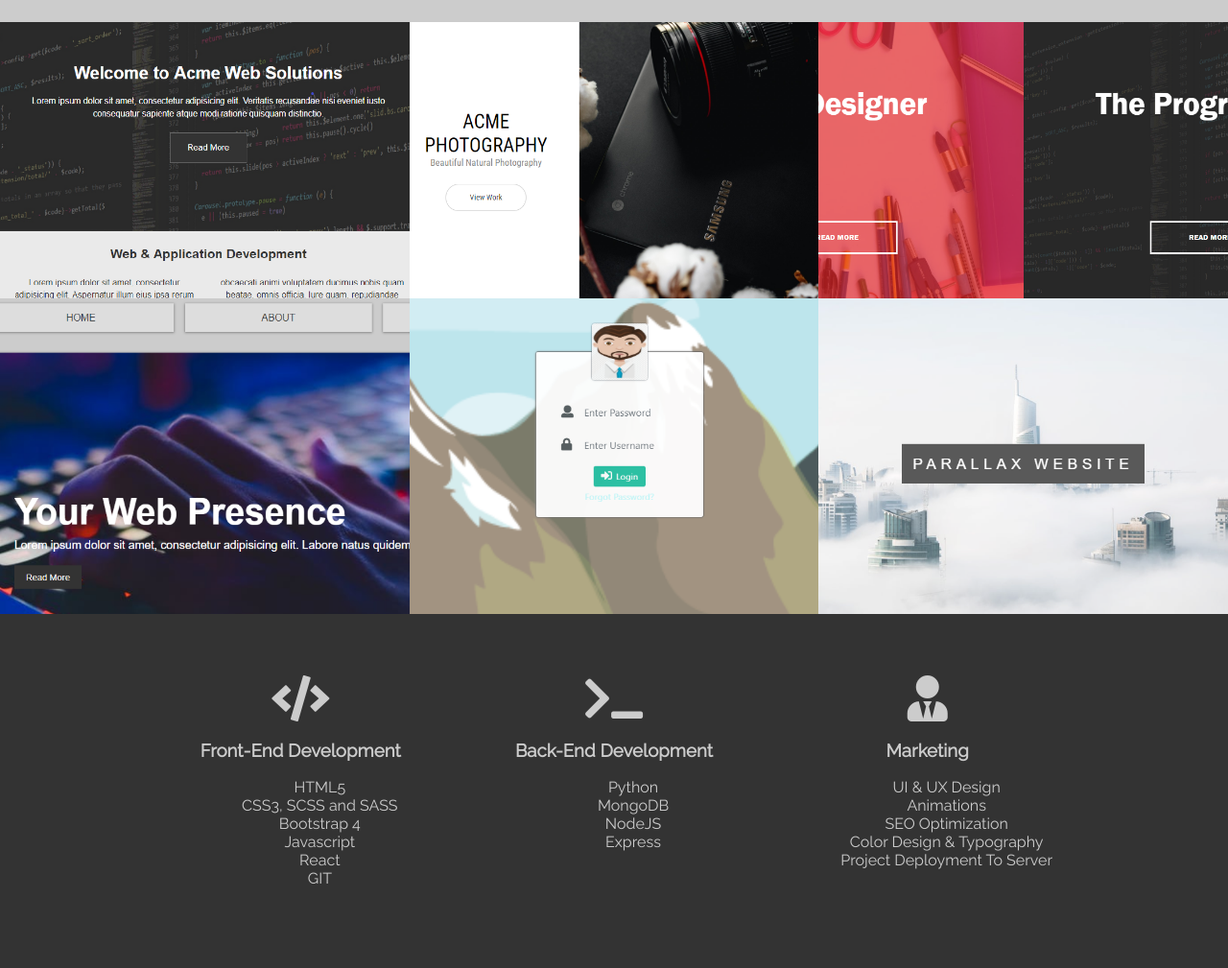
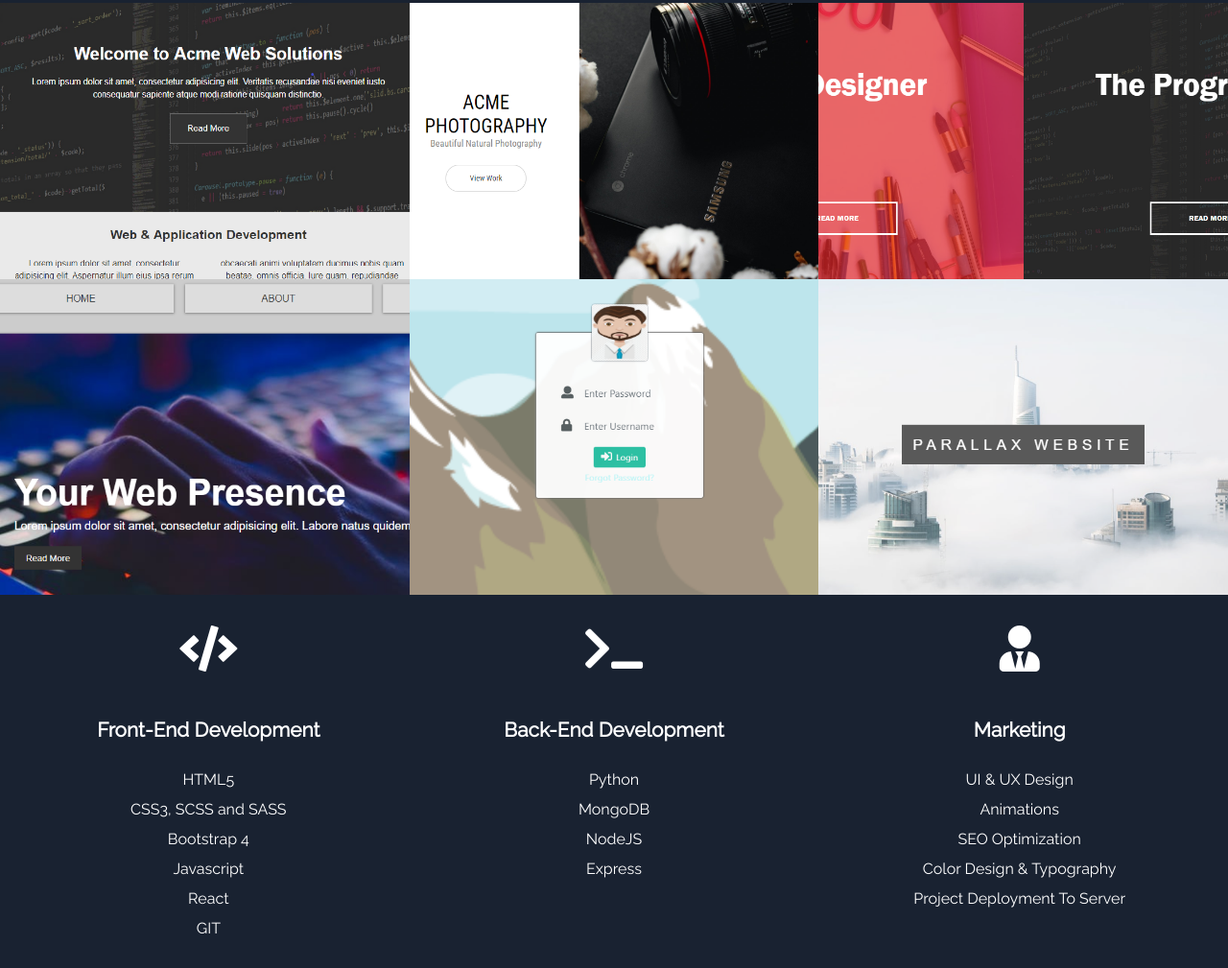
Before and after one commit to dannyboy2005/portfolioTest, a plain HTML site: page index.html in a window 1280 px wide. Shown: the part 1237-2246 px from the top of the page at 96% size. Drawn offline with Linux system fonts and the light colour scheme.

Commit message:
Cleaned up skills sections, added opacity to nav bar and changed some colors

```diff
--- a/index.html
+++ b/index.html
@@ -27,7 +27,7 @@
           <li><a href="#about">About</a></li>
           <li><a href="#portfolio">Portfolio</a></li>
           <li><a href="#services">Services</a></li>
-          <li><a href="#">Contact</a></li>
+          <li><a href="#contact">Contact</a></li>
         </ul>
     </nav>
 
@@ -38,15 +38,15 @@
       <a href="#about">About</a>
       <a href="#portfolio">Portfolio</a>
       <a href="#services">Services</a>
-      <a href="#">Contact</a>
+      <a href="#contact">Contact</a>
     </div>
 
 <!-- Main showcase -->
   <div class="container" id="showcase">
     <h1>Daniel Boffey -
-      <span class="txt-type" data-wait="3000" data-words='["Developer", "Creator", "Designer", "Innovator"]'></span>
+      <span class="txt-type" data-wait="3000" data-words='["Developer", "Creator", "Innovator"]'></span>
     </h1>
-    <h2>Freelance Web Developer and Designer</h2>
+    <h2>Freelance Web Developer</h2>
   </div>
 
   <!-- About me section -->
@@ -94,43 +94,44 @@
       <div class="skills">
         <i class="fas fa-code fa-3x"></i>
         <h3>Front-End Development</h3>
-        <ul>
-          <li>HTML5</li>
-          <li>CSS3, SCSS and SASS</li>
-          <li>Bootstrap 4</li>
-          <li>Javascript</li>
-          <li>React</li>
-          <li>GIT</li>
-        </ul>
+          <span>HTML5</span>
+          <span>CSS3, SCSS and SASS</span>
+          <span>Bootstrap 4</span>
+          <span>Javascript</span>
+          <span>React</span>
+          <span>GIT</span>
       </div>
       <div class="skills">
         <i class="fas fa-terminal fa-3x"></i>
         <h3>Back-End Development</h3>
-        <ul>
-          <li>Python</li>
-          <li>MongoDB</li>
-          <li>NodeJS</li>
-          <li>Express</li>
-        </ul>
+          <span>Python</span>
+          <span>MongoDB</span>
+          <span>NodeJS</span>
+          <span>Express</span>
       </div>
       <div class="skills">
         <i class="fas fa-user-tie fa-3x"></i>
         <h3>Marketing</h3>
-        <ul>
-          <li>UI & UX Design</li>
-          <li>Animations</li>
-          <li>SEO Optimization</li>
-          <li>Color Design & Typography</li>
-          <li>Project Deployment To Server</li>
-        </ul>
+          <span>UI & UX Design</span>
+          <span>Animations</span>
+          <span>SEO Optimization</span>
+          <span>Color Design & Typography</span>
+          <span>Project Deployment To Server</span>
       </div>
     </div>
   </section>
 
+  <!-- Contact me & Social media  -->
+  <section id="conatct">
+    <div class="container-contact">
+
+    </div>
+  </section>
+
+  <!-- Footer -->
 
 
   <script src="app.js">
-
   </script>
 </body>
 </html>
--- a/style.css
+++ b/style.css
@@ -4,8 +4,7 @@ body {
   font-family: 'Raleway', sans-serif;
   height: 100vh;
   background: #333 url('imgs/showcase2.jpeg') no-repeat center center / cover;
-  color: #ccc;
-  /* overflow: hidden; */
+  color: #fff;
   margin: 0;
   padding: 0;
 }
@@ -22,6 +21,7 @@ body {
   position: fixed;
   width: 100%;
   z-index: 2;
+  opacity: 0.9;
 }
 
 .navbar li {
@@ -29,8 +29,8 @@ body {
   font-weight: 650;
 }
 
-.navbar a{
-  color: #985e6d;
+.navbar a {
+  color: #fff;
   text-align: center;
   padding: 2px 16px;
   text-decoration: none;
@@ -55,7 +55,7 @@ body {
   z-index: 1;
   top: 0;
   left: 0;
-  background-color: #111;
+  background-color: #192231;
   opacity: 0.9;
   overflow-x: hidden;
   padding-top: 60px;
@@ -89,7 +89,7 @@ body {
   display: flex;
   flex-direction: column;
   justify-content: center;
-  height: 100%;
+  height: 100vh;
   padding: 0 3rem;
 }
 
@@ -114,9 +114,9 @@ h2 {
 
 /* about section */
 .container-about {
-  background: #ccc;
-  height: 500px;
+  height: 480px;
   display: flex;
+  background: #192231;
 }
 
 .container-about .image {
@@ -139,7 +139,7 @@ h2 {
   align-items: center;
   align-self: center;
   margin-right: 20px;
-  color: #985e6d;
+  color: #fff;
 }
 
 .container-about .blurb h3 {
@@ -161,7 +161,7 @@ h2 {
   grid-template-columns: repeat(3, 1fr);
 }
 
-.pen-link a img{
+.pen-link a img {
   width: 100%;
   height: 100%;
   transition: transform .2s; /* Animation for zoom on hover  */
@@ -174,20 +174,34 @@ h2 {
 
 /* Services */
 .container-services {
-  max-width: 960px;
+  /* max-width: 960px; */
   margin: auto;
   overflow: hidden;
-  padding: 4rem 1rem;
+  padding: 2rem 1rem;
+  color: #fff;
+  background: #192231;
 }
 
-.container-services ul {
-  list-style: none;
+.skills i {
+  margin-bottom: 12px;
 }
 
-/* .skills {
+.skills {
+  width: 100%;
+}
+
+.skills h3 {
+  padding: 15px;
+  margin-bottom: 15px;
+  font-size: 1.3rem;
+}
+
+.skills span {
   display: flex;
   align-items: center;
-} */
+  justify-content: center;
+  margin-top: 12px;
+}
 
 .grid-3 {
   display: grid;
```
